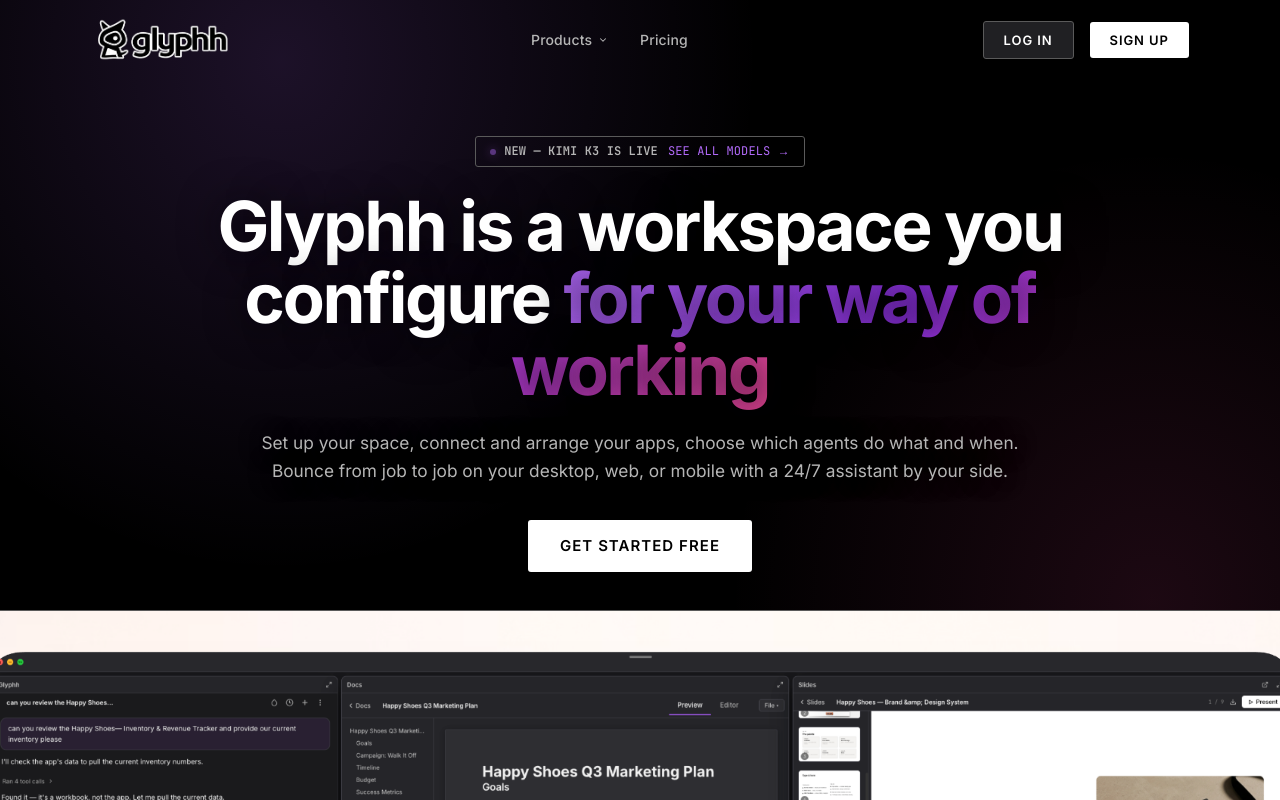
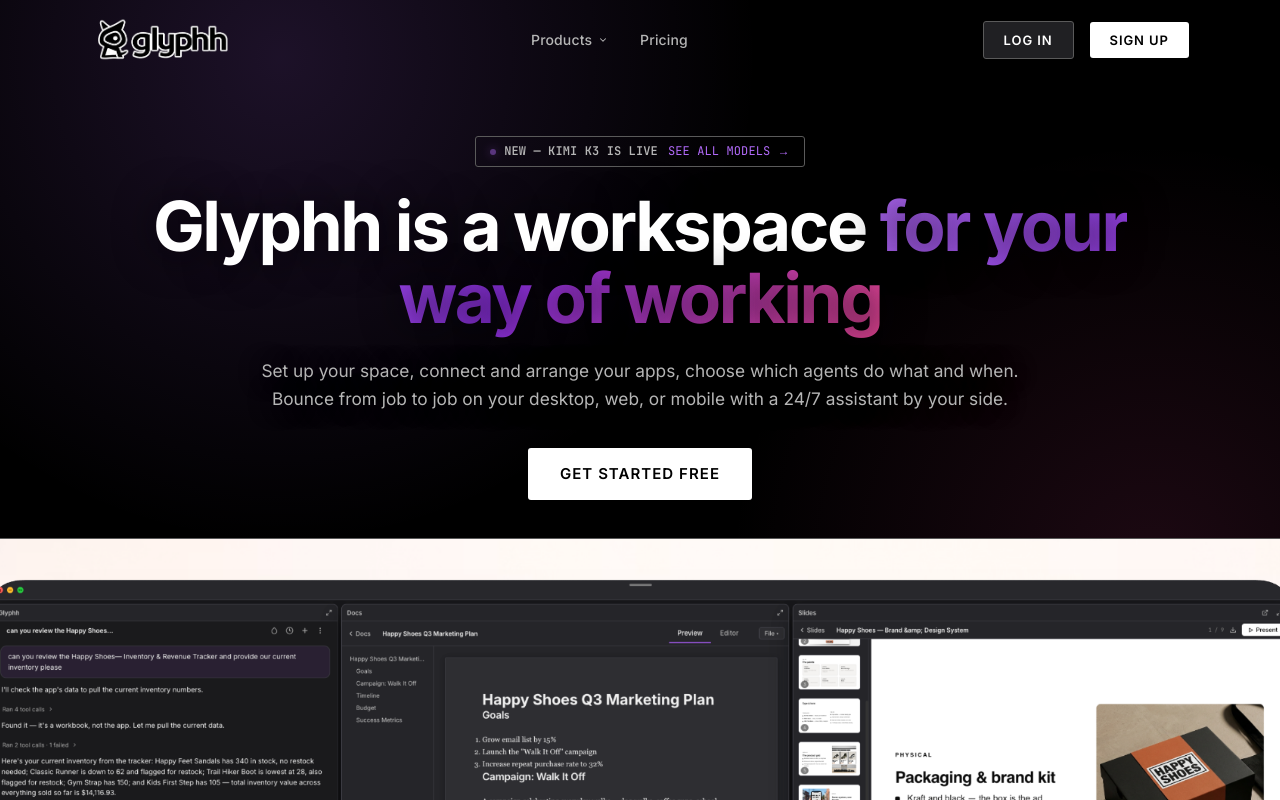
Before and after one commit to glyphh-ai/web, a Next.js app: page / in a window 1280 px wide. Shown: the top 800 px of the page. Built offline with nearby package versions, Linux system fonts and the light colour scheme; no server answers.

Commit message:
web hero: drop 'you configure' — the sub already shows it

```diff
--- a/app/heroes.js
+++ b/app/heroes.js
@@ -26,7 +26,7 @@ export const heroes = {
   default: {
     pill: KIMI_PILL,
     title: {
-      lead: 'Glyphh is a workspace you configure ',
+      lead: 'Glyphh is a workspace ',
       accent: 'for your way of working',
     },
     sub:
```
